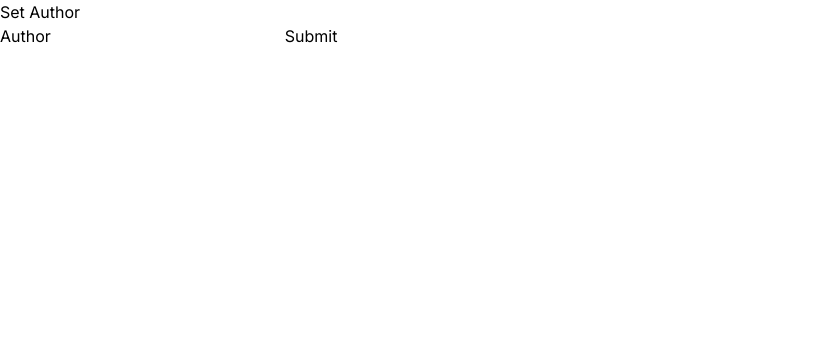
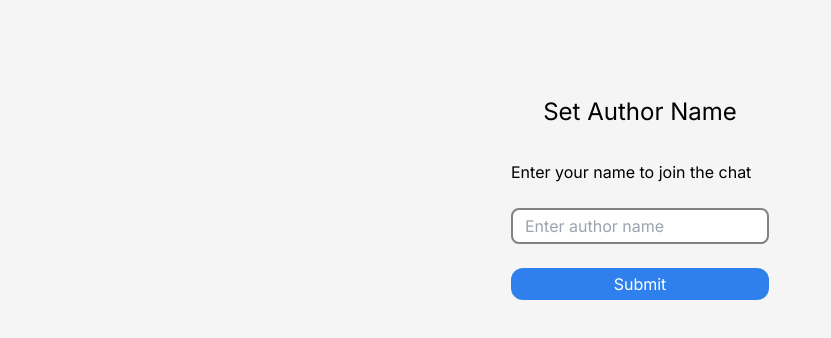
Before and after one commit to TheAttentionSeeker5050/next-chat-app, a Next.js app: page /set-author in a window 1280 px wide. Shown: the top 338 px of the page, without its empty margins (0-831 px from the left). Built offline with nearby package versions, Linux system fonts and the light colour scheme.

Commit message:
styled set author page

```diff
--- a/src/components/setAuthorForm.tsx
+++ b/src/components/setAuthorForm.tsx
@@ -18,13 +18,14 @@ export default function SetAuthorForm() {
     }
 
     return (
-        <div>
+        // <section className="flex flex-col gap-6">
+            <form onSubmit={submitHandler} className="flex flex-col gap-6">
 
-            <form onSubmit={submitHandler}>
-                <label htmlFor="author">Author</label>
-                <input type="text" name="author" id="author" />
-                <button type="submit">Submit</button>
+                <p>Enter your name to join the chat</p>
+                <input type="text" name="author" id="author" placeholder="Enter author name" className="border-2 pl-3 pr-2 border-fore-secondary-light py-1 rounded-lg" />
+                <button type="submit" className="text-fore-blue-balloons-light bg-blue-balloons-light rounded-xl px-2 py-1">Submit</button>
+
             </form>
-        </div>
+        // </section>
     );
 }
--- a/src/pages/_document.tsx
+++ b/src/pages/_document.tsx
@@ -4,7 +4,7 @@ export default function Document() {
   return (
     <Html lang="en">
       <Head />
-      <body>
+      <body className='min-h-screen bg-back-light'>
         <Main />
         <NextScript />
       </body>
--- a/src/pages/set-author.tsx
+++ b/src/pages/set-author.tsx
@@ -14,9 +14,9 @@ export default function SetAuthor() {
 
   return (
     <main
-      className={`${inter.className}`}
+      className={`${inter.className} flex flex-col justify-center gap-8 items-center mt-24`}
     >
-      <h1>Set Author</h1>
+      <h1 className='text-2xl'>Set Author Name</h1>
 
       <SetAuthorForm />
     </main>
--- a/tailwind.config.ts
+++ b/tailwind.config.ts
@@ -13,6 +13,33 @@ const config: Config = {
         'gradient-conic':
           'conic-gradient(from 180deg at 50% 50%, var(--tw-gradient-stops))',
       },
+      screens: {
+        mobile: '640px',
+        tablet: '768px',
+        laptop: '1024px',
+        desktop: '1280px',
+      },
+      // as this is a design system for a chat application, I want to use grayish background colors, that contrast well with white text balloons for other users and blue text balloons for the current user, as well as contrasting titles, for night mode, I want to use a dark gray background, more vivid blue and gray text balloons, and the text to contrast well with the background and balloons respectively
+      colors: {
+        // light mode
+        'back-light': '#F5F5F5',
+        'back-secondary-light': '#FFFFFF',
+        'fore-titles-light': '#000000',
+        'fore-secondary-light': '#828282',
+        'fore-blue-balloons-light': '#FFFFFF',
+        'fore-gray-balloons-light': '#000000',
+        'blue-balloons-light': '#2F80ED',
+        'gray-balloons-light': '#E0E0E0',
+        // dark mode
+        'back-dark': '#1A1A1A',
+        'back-secondary-dark': '#2D2D2D',
+        'fore-titles-dark': '#FFFFFF',
+        'fore-secondary-dark': '#BDBDBD',
+        'fore-blue-balloons-dark': '#FFFFFF',
+        'fore-gray-balloons-dark': '#000000',
+        'blue-balloons-dark': '#2962FF',
+        'gray-balloons-dark': '#4F4F4F',
+      },
     },
   },
   plugins: [],
```
